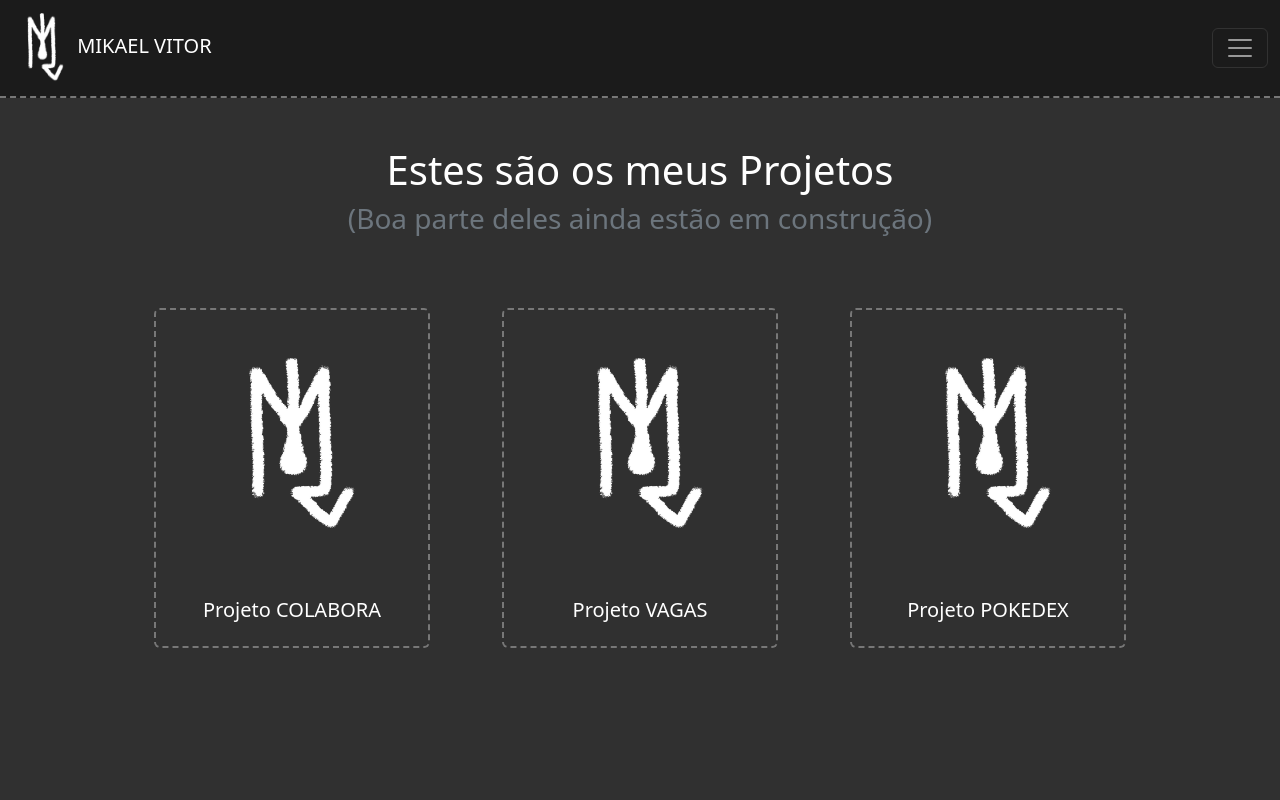
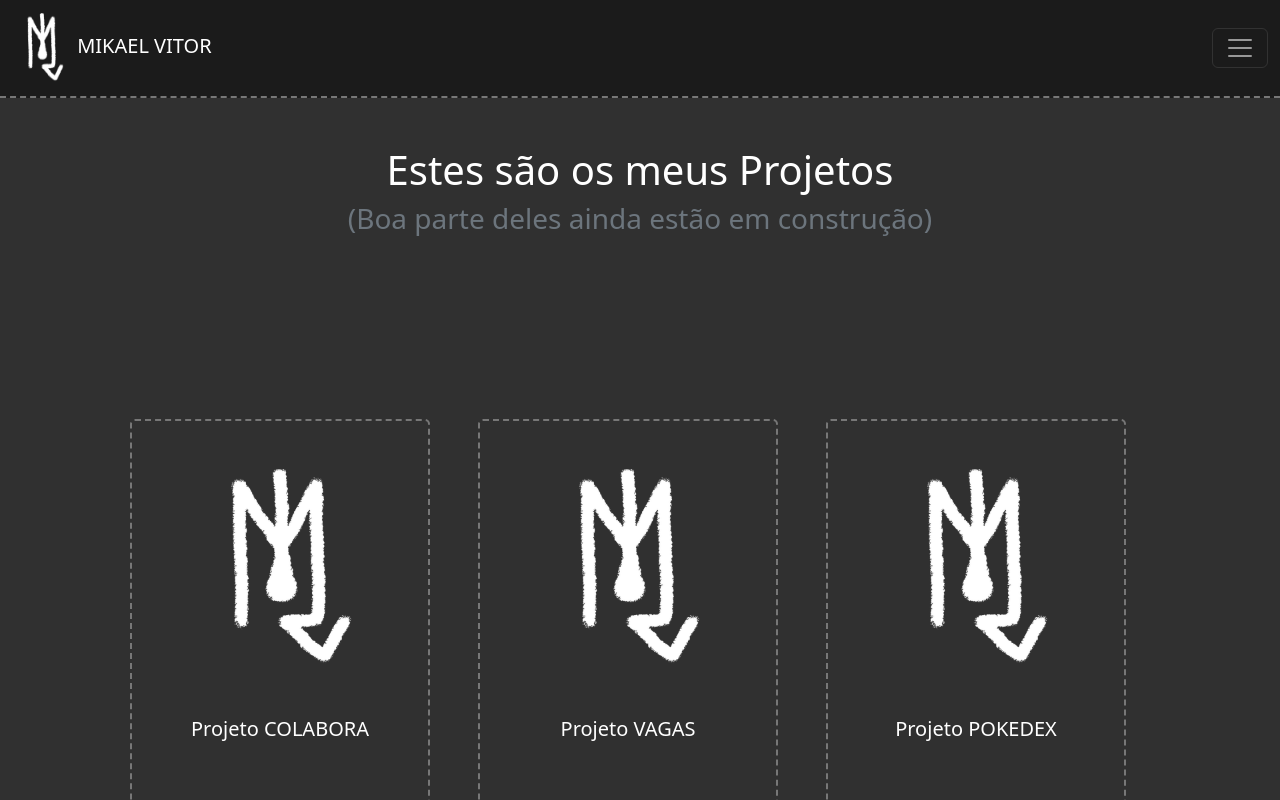
Before and after one commit to MikaelMoraes/Portifolio, a Vue app: page /Home/Projetos in a window 1280 px wide. Shown: the top 800 px of the page. Built offline with nearby package versions, Linux system fonts and the light colour scheme.

Commit message:
alteração nos cards

```diff
--- a/src/components/ProjetosDesenvolvidos.vue
+++ b/src/components/ProjetosDesenvolvidos.vue
@@ -3,20 +3,18 @@
         <div class="container">
             <h1 class="text-white text-center mt-5">Estes são os meus Projetos </h1>
             <h3 class="text-secondary text-center">(Boa parte deles ainda estão em construção) </h3>
-            <div class="row p-5 tamanho">
+            <div class="row p-5 tamanho align-items-center">
                 <div class="col-12 col-md-4 col-lg-4 text-center d-none d-md-block  ">
-                    <div class="flipper">
-                        <div class="front">
-                            <div class="card card-border   mx-4 my-3">
+                    <div class="flip-card ">
+                        <div class="flip-card-inner">
+                            <div class="flip-card-front">
                                 <img src="@/assets/logo-portifolio.png" class="card-img-top p-5" alt="...">
                                 <div class="card-body">
                                     <h5 class="card-title text-white">Projeto COLABORA</h5>
                                 </div>
                             </div>
-                        </div>
-                        <div class="back">
-                            <div class="card card-border  mx-4 my-3">
-                                <img src="@/assets/Colabora-cut.png" class="card-img-top" alt="...">
+                            <div class=" flip-card-back">
+                                <img src="@/assets/Colabora-cut.png" class="card-img-top w-75" alt="...">
                                 <div class="card-body">
                                     <h5 class="card-title">Projeto COLABORA</h5>
                                     <p class="card-text"> O Colabora tem como objetivo conectar devs (de Preferência
@@ -31,18 +29,17 @@
                         </div>
                     </div>
                 </div>
+
                 <div class="col-12 col-md-4 col-lg-4 text-center d-none d-md-block  ">
-                    <div class="flipper">
-                        <div class="front">
-                            <div class="card card-border   mx-4 my-3">
+                    <div class="flip-card">
+                        <div class="flip-card-inner">
+                            <div class="flip-card-front">
                                 <img src="@/assets/logo-portifolio.png" class="card-img-top p-5" alt="...">
                                 <div class="card-body">
                                     <h5 class="card-title text-white">Projeto VAGAS</h5>
                                 </div>
                             </div>
-                        </div>
-                        <div class="back">
-                            <div class="card card-border  mx-4 my-3">
+                            <div class=" flip-card-back">
                                 <img src="@/assets/Vagas.png" class="card-img-top" alt="...">
                                 <div class="card-body">
                                     <h5 class="card-title">Projeto VAGAS</h5>
@@ -59,17 +56,15 @@
                     </div>
                 </div>
                 <div class="col-12 col-md-4 col-lg-4 text-center d-none d-md-block  ">
-                    <div class="flipper">
-                        <div class="front">
-                            <div class="card card-border   mx-4 my-3">
+                    <div class="flip-card">
+                        <div class="flip-card-inner">
+                            <div class="flip-card-front">
                                 <img src="@/assets/logo-portifolio.png" class="card-img-top p-5" alt="...">
                                 <div class="card-body">
                                     <h5 class="card-title text-white">Projeto POKEDEX</h5>
                                 </div>
                             </div>
-                        </div>
-                        <div class="back">
-                            <div class="card card-border  mx-4 my-3">
+                            <div class=" flip-card-back">
                                 <img src="@/assets/pokedex.png" class="card-img-top" alt="...">
                                 <div class="card-body">
                                     <h5 class="card-title">Projeto POKEDEX</h5>
@@ -85,7 +80,7 @@
                 </div>
 
                 <div class="col-12 col-md-4 col-lg-4 text-center d-blobk d-md-none  ">
-                    <div class="card card-border  mx-4 my-3">
+                    <div class="card card-border my-3">
                         <img src="@/assets/Colabora-cut.png" class="card-img-top" alt="...">
                         <div class="card-body">
                             <h5 class="card-title">Projeto COLABORA</h5>
@@ -100,7 +95,7 @@
                     </div>
                 </div>
                 <div class="col-12 col-md-4 col-lg-4 text-center d-blobk d-md-none  ">
-                    <div class="card card-border  mx-4 my-3">
+                    <div class="card card-border   my-3">
                         <img src="@/assets/Vagas.png" class="card-img-top" alt="...">
                         <div class="card-body">
                             <h5 class="card-title">Projeto VAGAS</h5>
@@ -114,7 +109,7 @@
                     </div>
                 </div>
                 <div class="col-12 col-md-4 col-lg-4 text-center d-blobk d-md-none  ">
-                    <div class="card card-border  mx-4 my-3">
+                    <div class="card card-border   my-3">
                         <img src="@/assets/pokedex.png" class="card-img-top" alt="...">
                         <div class="card-body">
                             <h5 class="card-title">Projeto POKEDEX</h5>
@@ -127,6 +122,7 @@
                     </div>
                 </div>
             </div>
+
         </div>
     </div>
 </template>
@@ -169,32 +165,47 @@ export default {
 
 }
 
-.flipper {
+.flip-card {
+    width: 300px;
+    height: 450px;
+    perspective: 1000px;
+}
+
+.flip-card-inner {
+
+    position: relative;
     width: 100%;
     height: 100%;
-    transition: transform 0.8s;
+    text-align: center;
+    transition: transform 0.6s;
     transform-style: preserve-3d;
-    position: relative;
+
 }
 
-.flipper:hover {
+.flip-card:hover .flip-card-inner {
     transform: rotateY(180deg);
-    /* se quiser uma animação na vertical,
-	troque por rotateX(180deg)
-	*/
 }
 
-.front,
-.back {
+.flip-card-front,
+.flip-card-back {
     position: absolute;
     width: 100%;
     height: 100%;
+    -webkit-backface-visibility: hidden;
     backface-visibility: hidden;
-
-
 }
 
-.back {
+.flip-card-front {
+    border: dashed 2px #777777;
+    background-color: transparent;
+    border-radius: 5px;
+}
+
+.flip-card-back {
+    border: dashed 2px #777777;
+    background-color: transparent;
+    border-radius: 5px;
+    color: white;
     transform: rotateY(180deg);
 }
 
```
